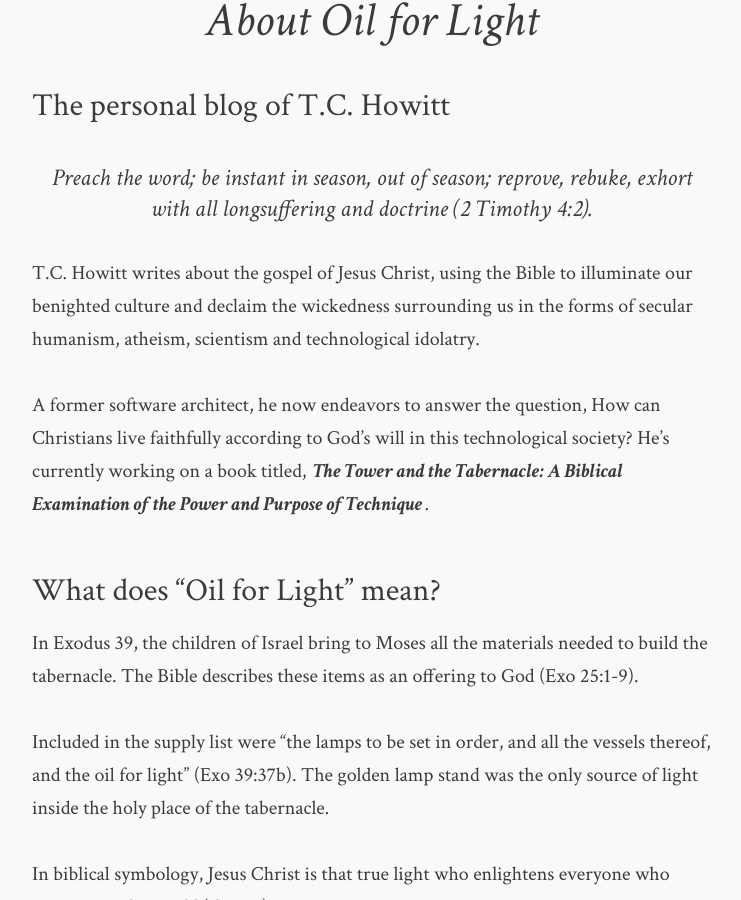
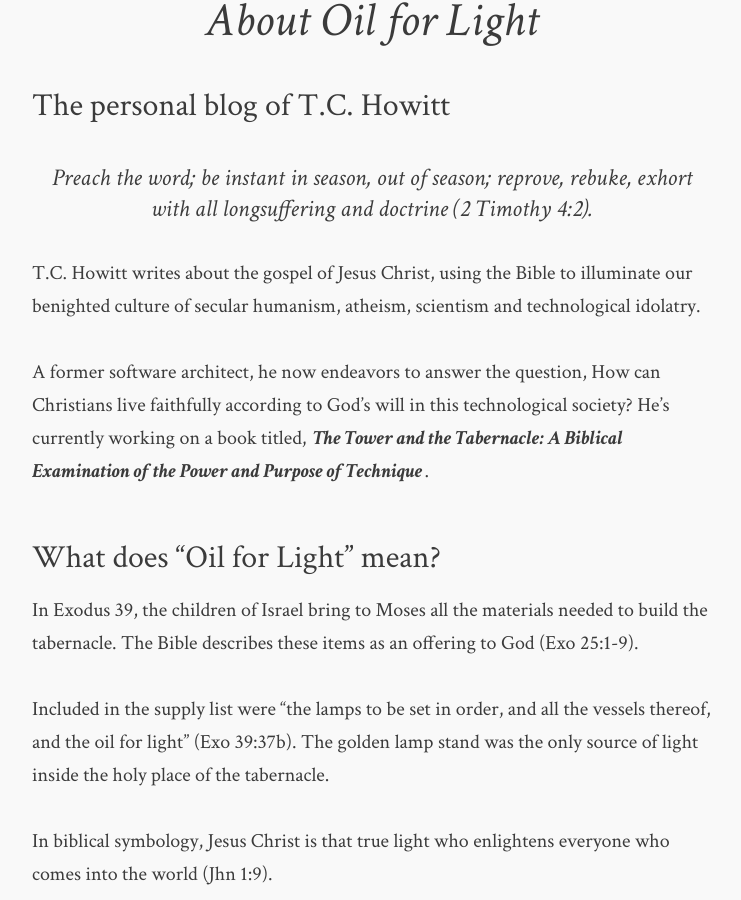
Before and after one commit to flashlightministries/oilforlight, a Jekyll site: the page built from about.md, in a window 1280 px wide and 900 px high, scrolled down 625 px. Shown: the whole window, without its empty margins (268-1009 px from the left). Built offline with Jekyll 4.4.1, drawn with Linux system fonts in a browser that asks for light colours; nearby versions of some CDN libraries.

Commit message:
Update about.md

```diff
--- a/about.md
+++ b/about.md
@@ -8,7 +8,7 @@
 
 > Preach the word; be instant in season, out of season; reprove, rebuke, exhort with all longsuffering and doctrine (2 Timothy 4:2).
 
-T.C. Howitt writes about the gospel of Jesus Christ, using the Bible to illuminate our benighted culture and declaim the wickedness surrounding us in the forms of secular humanism, atheism, scientism and technological idolatry.
+T.C. Howitt writes about the gospel of Jesus Christ, using the Bible to illuminate our benighted culture of secular humanism, atheism, scientism and technological idolatry.
 
 A former software architect, he now endeavors to answer the question, How can Christians live faithfully according to God's will in this technological society?  He's currently working on a book titled, **_The Tower and the Tabernacle: A Biblical Examination of the Power and Purpose of Technique_**.
 
```
